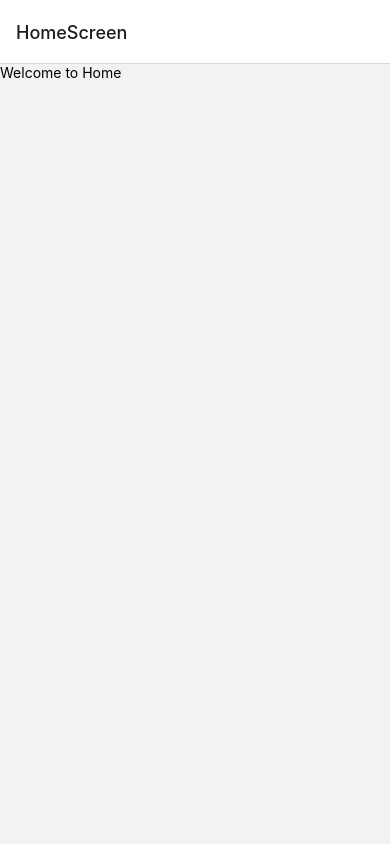
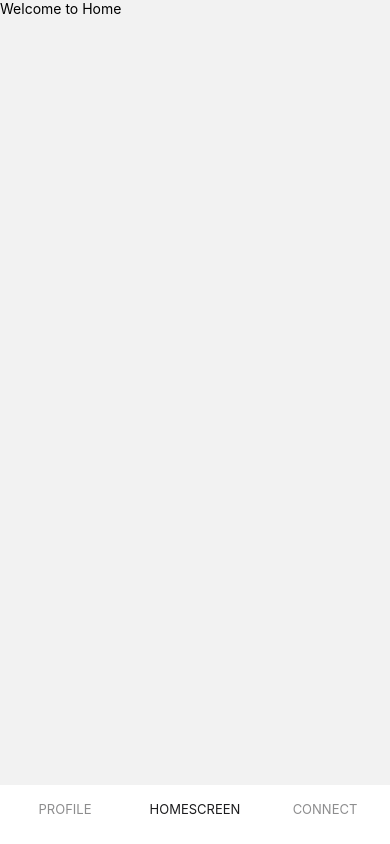
Before and after one commit to gboksm11/B-Minor, a React Native app: screen / in a window 390 px wide. Built offline with nearby package versions, Linux system fonts and the light colour scheme.

Commit message:
implemented navigator

```diff
--- a/App.js
+++ b/App.js
@@ -1,14 +1,24 @@
 import { StatusBar } from 'expo-status-bar';
 import { useEffect } from 'react';
-import { StyleSheet, Text, View } from 'react-native';
+import { Settings, StyleSheet, Text, View } from 'react-native';
 import { NavigationContainer } from '@react-navigation/native';
 import { createNativeStackNavigator } from '@react-navigation/native-stack';
+import { createBottomTabNavigator } from '@react-navigation/bottom-tabs';
+import { createMaterialTopTabNavigator } from '@react-navigation/material-top-tabs';
+import { LogBox } from 'react-native';
+
 import { db } from './firebaseConfig';
 import Home from './screens/Home';
+import Profile from './screens/Profile';
+import Connect from './screens/Connect';
 
 const Stack = createNativeStackNavigator();
+const Tab = createMaterialTopTabNavigator();
 
 export default function App() {
+
+  LogBox.ignoreLogs(['Sending']);
+
 
   useEffect(() => {
 
@@ -16,11 +26,22 @@ export default function App() {
 
   return (
 
+    // <NavigationContainer>
+    //   <Stack.Navigator screenOptions={{headerShown: false}}>
+    //     <Stack.Screen name="HomeScreen" component={Home} />
+    //     <Stack.Screen name="Profile" component={Profile} />
+    //     <Stack.Screen name="Connect" component={Connect}/>
+    //   </Stack.Navigator>
+    // </NavigationContainer>
+
     <NavigationContainer>
-      <Stack.Navigator>
-        <Stack.Screen name="HomeScreen" component={Home} />
-      </Stack.Navigator>
+      <Tab.Navigator initialRouteName='HomeScreen' tabBarPosition='bottom' screenOptions={{swipeEnabled: true, tabBarStyle: {height: "7%"}, tabBarIndicatorStyle: {display: "none"}, animationEnabled: false}}>
+        <Tab.Screen name="Profile" component={Profile}></Tab.Screen>
+        <Tab.Screen name="HomeScreen" component={Home} options={{gestureEnabled: true}}></Tab.Screen>
+        <Tab.Screen name="Connect" component={Connect}></Tab.Screen>
+      </Tab.Navigator>
     </NavigationContainer>
+
 
   );
 }
--- a/Screens/Browse.js
+++ b/Screens/Browse.js
@@ -0,0 +1,5 @@
+const Browse = () => {
+
+}
+
+export default Browse;
--- a/Screens/Connect.js
+++ b/Screens/Connect.js
@@ -0,0 +1,7 @@
+import { View } from "react-native";
+
+const Connect = () => {
+  return(<View></View>)
+}
+
+export default Connect;
--- a/Screens/Profile.js
+++ b/Screens/Profile.js
@@ -0,0 +1,10 @@
+import { View } from "react-native";
+
+import { useState } from "react";
+
+const Profile = () => {
+
+  return(<View></View>)
+}
+
+export default Profile;
--- a/package.json
+++ b/package.json
@@ -9,6 +9,8 @@
     "web": "expo start --web"
   },
   "dependencies": {
+    "@react-navigation/bottom-tabs": "^6.4.0",
+    "@react-navigation/material-top-tabs": "^6.3.0",
     "@react-navigation/native": "^6.0.13",
     "@react-navigation/native-stack": "^6.9.1",
     "expo": "~46.0.16",
@@ -18,7 +20,8 @@
     "react-native": "0.69.6",
     "react-native-dotenv": "^3.3.1",
     "react-native-safe-area-context": "4.3.1",
-    "react-native-screens": "~3.15.0"
+    "react-native-screens": "~3.15.0",
+    "react-native-tab-view": "^3.3.0"
   },
   "devDependencies": {
     "@babel/core": "^7.12.9"
```
Also changed, not shown: 1 other file (tests, documents, lock files or other folders).
